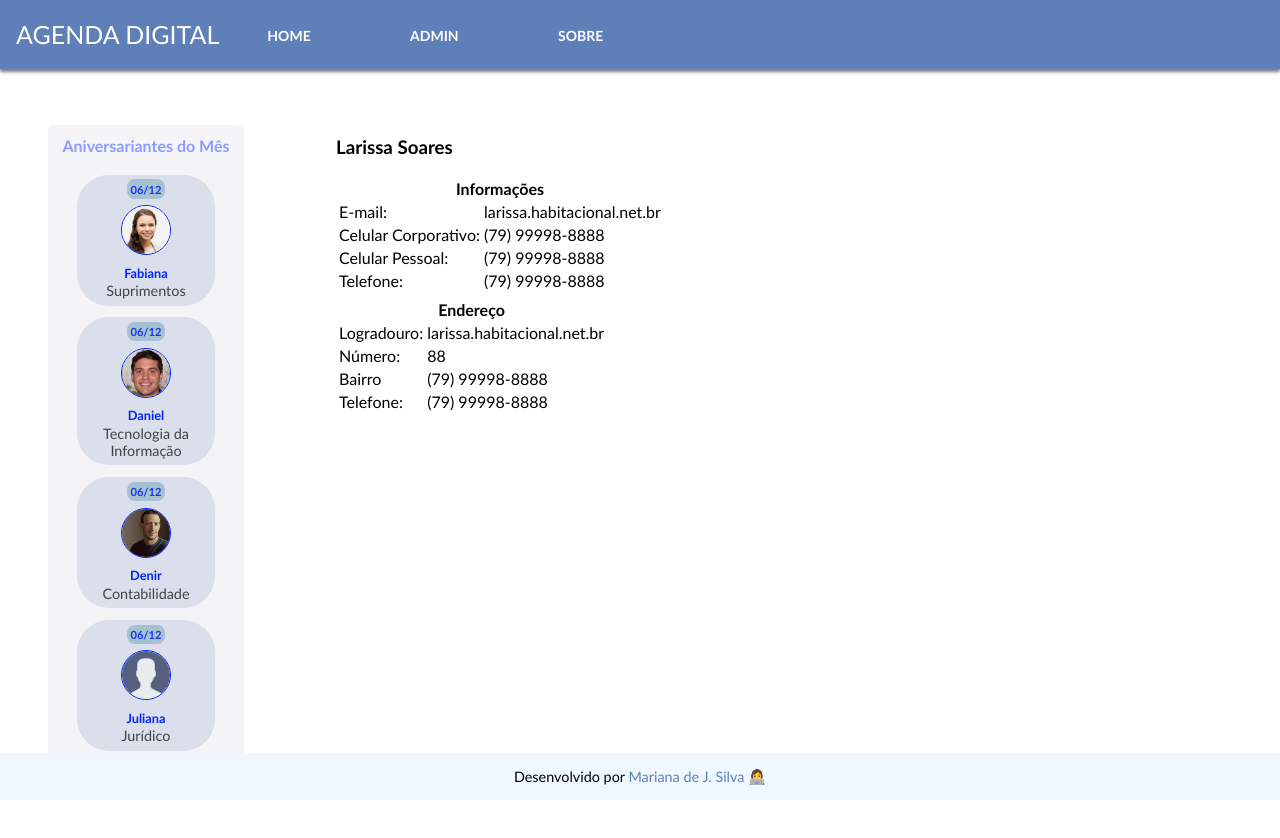
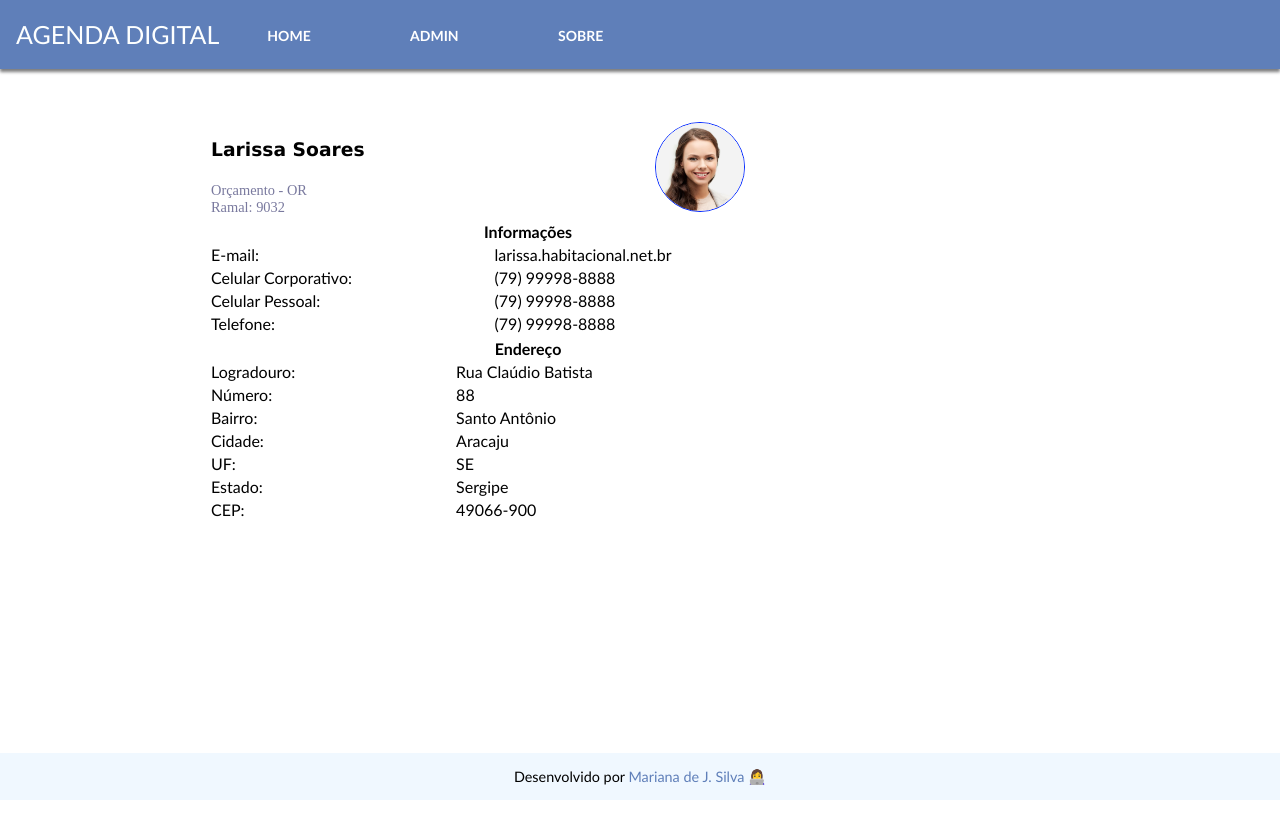
Before and after one commit to mariana-js/Agenda-Digital, an Angular app in the folder Frontend/agendadigital/: page /admin in a window 1280 px wide. Shown: the top 838 px of the page. After the commit the page ends 800 px from the top, so only its background shows below. Built offline with nearby package versions, Linux system fonts and the light colour scheme; no server answers; a web font is replaced by a local one.

Commit message:
ADD: Styles Pessoa and numero endereco script.bd and changes backend.

```diff
--- a/Frontend/agendadigital/src/app/head/head.component.html
+++ b/Frontend/agendadigital/src/app/head/head.component.html
@@ -15,7 +15,7 @@
 
 <nav class="container">
   <!-- <app-admin></app-admin> -->
-  <app-nav-aniversariantes></app-nav-aniversariantes>
+  <!-- <app-nav-aniversariantes></app-nav-aniversariantes> -->
   <!-- <app-principal></app-principal> -->
 
   <app-pessoa></app-pessoa>
--- a/Frontend/agendadigital/src/app/principal/pessoa/pessoa.component.css
+++ b/Frontend/agendadigital/src/app/principal/pessoa/pessoa.component.css
@@ -1,6 +1,65 @@
-.pagina-pessoa
-{
+nav {
+  display: inline-table;
+}
+
+.pagina-pessoa {
   margin: 3rem 0 0 13rem;
-  display: block;
+  display: flexbox;
   position: absolute;
+
+  width: max-content;
+  height: min-content;
 }
+
+.title-contact {
+  display: inline-table;
+}
+
+.title-contact table {
+  width: 50rem;
+  height: min-content;
+  display: table;
+}
+
+
+.informacoes {
+  display: grid;
+  font-size: 0.9rem;
+
+  font-family: 'Times New Roman', Times, serif;
+  color: rgb(121, 121, 158);
+
+  justify-items: start;
+  align-content: center;
+
+}
+
+.title-contact h1 {
+  font-family: Verdana, Geneva, Tahoma, sans-serif;
+}
+
+.image-container img {
+  width: 5.5rem;
+  height: 5.5rem;
+  margin-left: 15rem;
+  border: 1px solid #0026ff;
+  /* Borda vermelha de 2px */
+  border-radius: 50%;
+  /* Define as bordas como redondas (círculo) */
+  overflow: hidden;
+  /* Oculta qualquer parte da imagem que exceda o contêiner */
+  object-fit: cover; /* Faz a imagem preencher o contêiner sem distorcer */
+}
+
+img {
+  width: 100%;
+  height: 100%;
+}
+
+
+table {
+  width: 40rem;
+  height: min-content;
+
+
+}
--- a/Frontend/agendadigital/src/app/principal/pessoa/pessoa.component.html
+++ b/Frontend/agendadigital/src/app/principal/pessoa/pessoa.component.html
@@ -1,8 +1,37 @@
 <nav class="pagina-pessoa">
 
-  <h1>Larissa Soares</h1>
+  <!-- <div class="title-contact">
+    <h1>Larissa Soares</h1>
+    <div class="informacoes">
+      <span>Orçamento - OR</span>
+      <span>Ramal: 9032</span>
+
+    </div>
+    <img src="assets/foto/fabiana.avif" alt="foto-contato">
+  </div> -->
+  <table class="title-contact">
+    <tbody>
+      <tr>
+        <td>
+          <h1>Larissa Soares</h1>
+        </td>
+        <td rowspan="2">
+        <div class="image-container">
+          <img src="assets/foto/fabiana.avif" alt="foto-contato">
+        </div>
+      </td>
+    </tr>
+      <tr>
+        <td class="informacoes">
+          <span>Orçamento - OR</span>
+          <span>Ramal: 9032</span>
+        </td>
+      </tr>
+    </tbody>
+
+  </table>
+
   <table>
-
     <thead>
       <tr>
         <th colspan="2">Informações</th>
@@ -26,18 +55,9 @@
         <td>Telefone:</td>
         <td>(79) 99998-8888</td>
       </tr>
-      <tr>
-        <td></td>
-        <td></td>
-      </tr>
-
     </tbody>
-
   </table>
-
-
   <table>
-
     <thead>
       <tr>
         <th colspan="2">Endereço</th>
@@ -47,23 +67,31 @@
     <tbody>
       <tr>
         <td>Logradouro: </td>
-        <td>larissa.habitacional.net.br</td>
+        <td>Rua Claúdio Batista</td>
       </tr>
       <tr>
         <td>Número: </td>
         <td>88</td>
       </tr>
       <tr>
-        <td>Bairro</td>
-        <td>(79) 99998-8888</td>
+        <td>Bairro: </td>
+        <td>Santo Antônio</td>
       </tr>
       <tr>
-        <td>Telefone:</td>
-        <td>(79) 99998-8888</td>
+        <td>Cidade:</td>
+        <td>Aracaju</td>
       </tr>
       <tr>
-        <td></td>
-        <td></td>
+        <td>UF:</td>
+        <td>SE</td>
+      </tr>
+      <tr>
+        <td>Estado:</td>
+        <td>Sergipe</td>
+      </tr>
+      <tr>
+        <td>CEP:</td>
+        <td>49066-900</td>
       </tr>
 
     </tbody>
```
Also changed, not shown: 2 other files (tests, documents, lock files or other folders).
